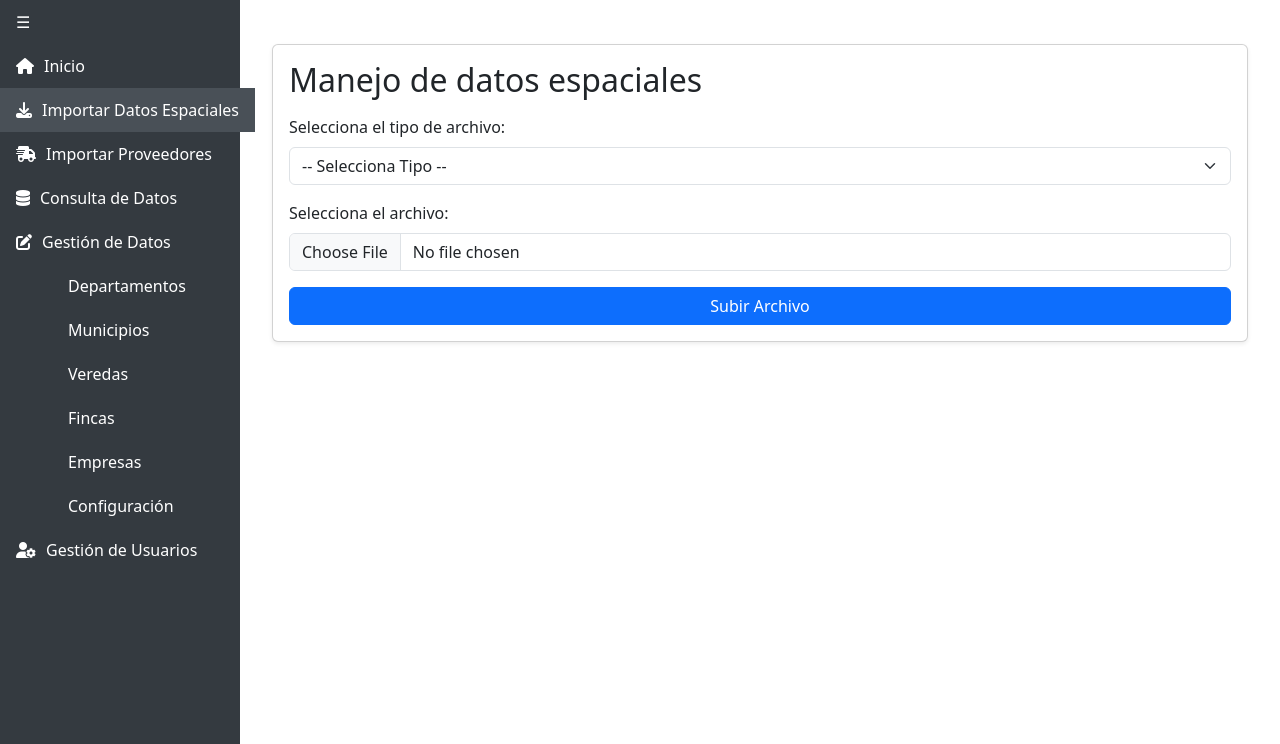
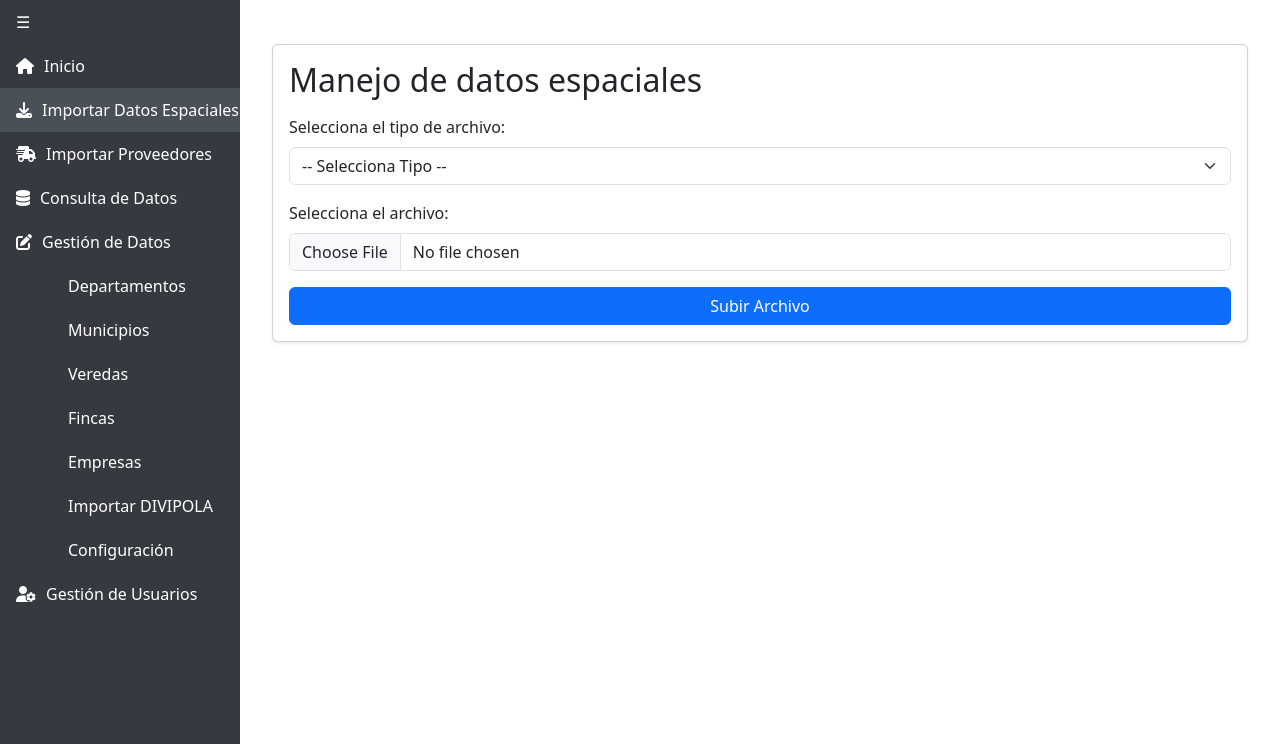
Before and after one commit to CIAT-DAPA/ganabosques_web_admin, a Flask app: page /importar in a window 1280 px wide, after a click on "Gestión de Datos". Shown: the part 56-800 px from the top of the page. Run offline with Flask 3, Linux system fonts and the light colour scheme; parts of the project's set-up code (start-up, migrations or seed data) failed here and were passed over.

Commit message:
Moved Import DIVIPOLA and added to de sidebar

```diff
--- a/src/templates/base.html
+++ b/src/templates/base.html
@@ -39,11 +39,16 @@
         }
       }
 
-
       .sidebar {
         background-color: #343a40;
         width: 240px;
         transition: width 0.3s ease;
+        position: fixed;
+        top: 56px;
+        bottom: 0;
+        left: 0;
+        overflow-y: auto;
+        z-index: 1030;
       }
 
       .sidebar.collapsed {
@@ -103,6 +108,12 @@
       .content {
         flex-grow: 1;
         padding: 20px;
+        margin-left: 240px;
+        transition: margin-left 0.3s ease;
+      }
+
+      .sidebar.collapsed ~ .content {
+        margin-left: 60px;
       }
 
       .toggle-btn {
@@ -245,6 +256,13 @@
               <span style="margin-left: 20px">Empresas</span>
             </a>
             <a
+              class="nav-link {% if active_page == 'admin_import' %}active{% endif %}"
+              href="{{ url_for('admin_import.importar_administrativos') }}"
+            >
+              <span style="margin-left: 20px">Importar DIVIPOLA</span>
+            </a>
+
+            <a
               class="nav-link {% if active_page == 'configuration' %}active{% endif %}"
               href="{{ url_for('configuration.list_configuration') }}"
             >
@@ -337,6 +355,13 @@
               >Empresas</a
             >
             <a
+              class="nav-link text-white ps-4 {% if active_page == 'admin_import' %}active{% endif %}"
+              href="{{ url_for('admin_import.importar_administrativos') }}"
+            >
+              Importar DIVIPOLA
+            </a>
+
+            <a
               class="nav-link text-white ps-4 {% if active_page == 'configuration' %}active{% endif %}"
               href="{{ url_for('configuration.list_configuration') }}"
               >Configuración</a
@@ -411,13 +436,12 @@
 
         // Cerrar automáticamente los mensajes flash luego de 6 segundos
         setTimeout(() => {
-          document.querySelectorAll('.alert-dismissible').forEach(alert => {
+          document.querySelectorAll(".alert-dismissible").forEach((alert) => {
             const bsAlert = bootstrap.Alert.getOrCreateInstance(alert);
             bsAlert.close();
           });
         }, 6000);
       });
-
     </script>
   </body>
 </html>
--- a/src/templates/upload.html
+++ b/src/templates/upload.html
@@ -16,7 +16,6 @@
                         <option value="adm1">Polígonos de departamentos (ADM1)</option>
                         <option value="upra">Fronteras agronómicas UPRA</option>
                         <option value="protected_areas">Áreas protegidas PNN</option>
-                        <option value="levels_adm">Códigos niveles administrativos</option>
                     </select>
                 </div>
 
```
Also changed, not shown: src/routes/data_management.py (+17 -10 lines). Lines whose indentation alone changed are shown as unchanged.
